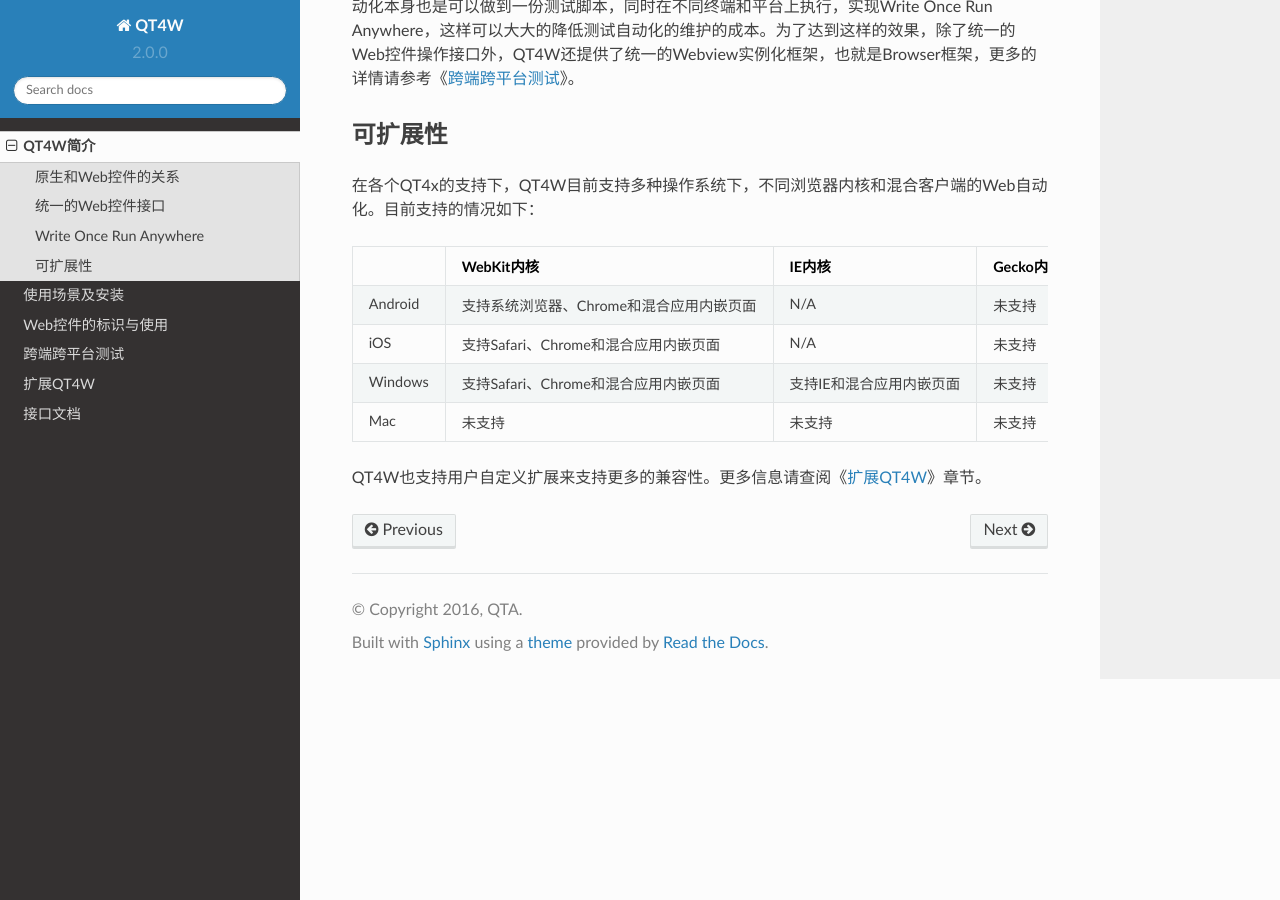
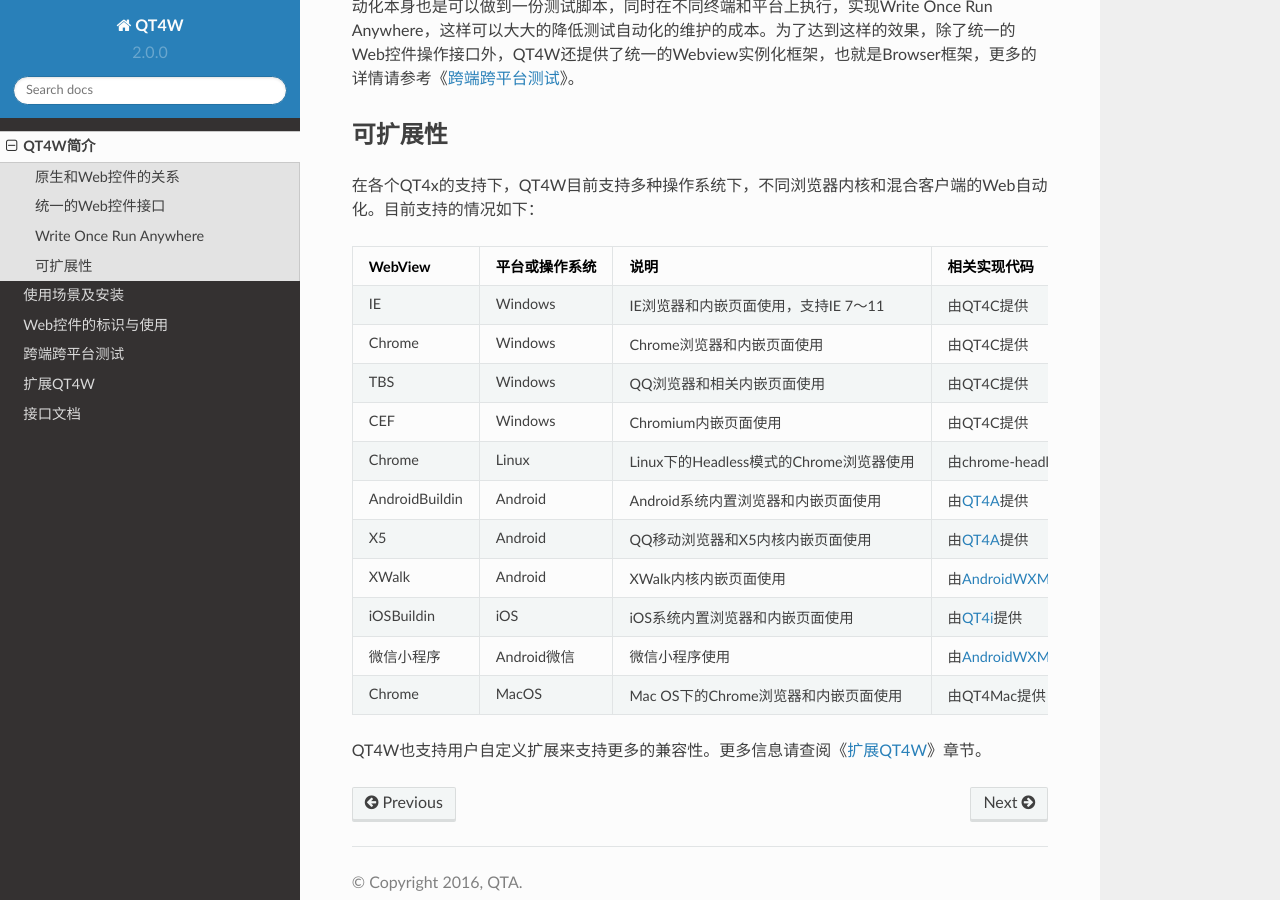
Before and after one commit to Tencent/QT4W, a Sphinx documentation site: the page built from docs/intro.md, in a window 1280 px wide and 900 px high, scrolled down 1476 px. Built offline with Sphinx 7.4.7 and the Read the Docs theme 2.0.0, drawn with Linux system fonts in a browser that asks for light colours; pages that are not in the unit, such as notebooks, are missing from menus.

Commit message:
update docs/intro.md

```diff
--- a/docs/intro.md
+++ b/docs/intro.md
@@ -67,12 +67,19 @@ page.controls("XXX").click()
 
 在各个QT4x的支持下，QT4W目前支持多种操作系统下，不同浏览器内核和混合客户端的Web自动化。目前支持的情况如下：
 
-|   | WebKit内核  | IE内核 |   Gecko内核 |
-| -- | -- | -- | -- |
-| Android | 支持系统浏览器、Chrome和混合应用内嵌页面 | N/A | 未支持 |
-| iOS | 支持Safari、Chrome和混合应用内嵌页面 | N/A | 未支持 |
-| Windows | 支持Safari、Chrome和混合应用内嵌页面 | 支持IE和混合应用内嵌页面 | 未支持 |
-| Mac | 未支持 | 未支持 | 未支持 |
+| WebView | 平台或操作系统 | 说明 | 相关实现代码 |
+| -- | -- | -- |  -- |
+| IE | Windows |  IE浏览器和内嵌页面使用，支持IE 7～11|  由QT4C提供 |
+| Chrome | Windows | Chrome浏览器和内嵌页面使用 |  由QT4C提供 |
+| TBS | Windows | QQ浏览器和相关内嵌页面使用 |  由QT4C提供 |
+| CEF |  Windows  | Chromium内嵌页面使用 | 由QT4C提供 |
+| Chrome | Linux |  Linux下的Headless模式的Chrome浏览器使用 | 由chrome-headless-browser提供|
+| AndroidBuildin | Android  | Android系统内置浏览器和内嵌页面使用 | 由[QT4A](https://github.com/Tencent/QT4A/blob/master/qt4a/andrcontrols.py)提供|
+| X5 | Android | QQ移动浏览器和X5内核内嵌页面使用 | 由[QT4A](https://github.com/Tencent/QT4A/blob/master/qt4a/andrcontrols.py)提供|
+| XWalk | Android | XWalk内核内嵌页面使用 | 由[AndroidWXMPLib](https://github.com/qtacore/AndroidWXMPLib/blob/master/wxmplib/util.py)提供|
+| iOSBuildin | iOS | iOS系统内置浏览器和内嵌页面使用 | 由[QT4i](https://github.com/Tencent/QT4i/tree/master/qt4i/driver/web)提供|
+| 微信小程序 | Android微信 | 微信小程序使用 |  由[AndroidWXMPLib](https://github.com/qtacore/AndroidWXMPLib/)提供|
+| Chrome | MacOS | Mac OS下的Chrome浏览器和内嵌页面使用 | 由QT4Mac提供 |
 
 QT4W也支持用户自定义扩展来支持更多的兼容性。更多信息请查阅《[扩展QT4W][3]》章节。
 
```
